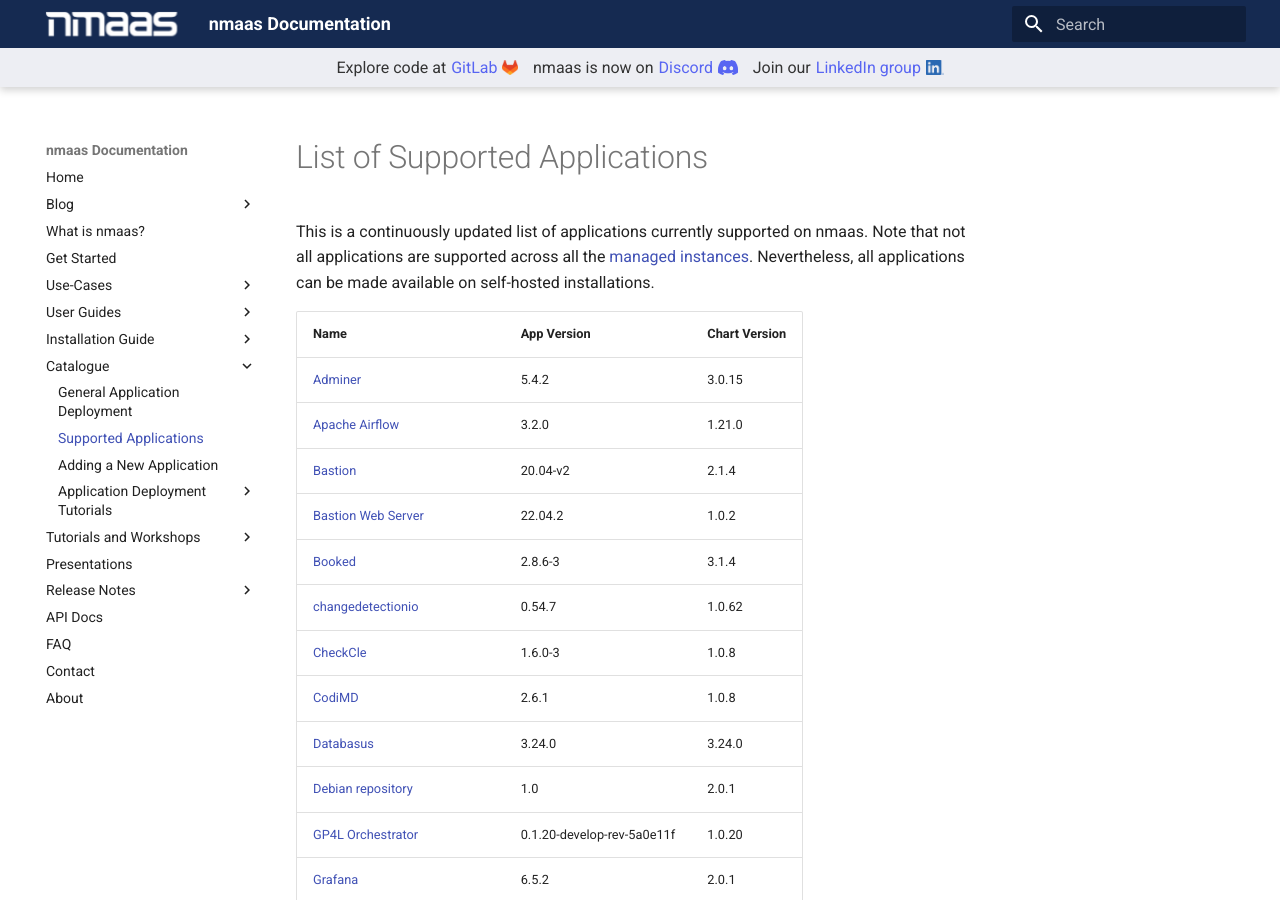
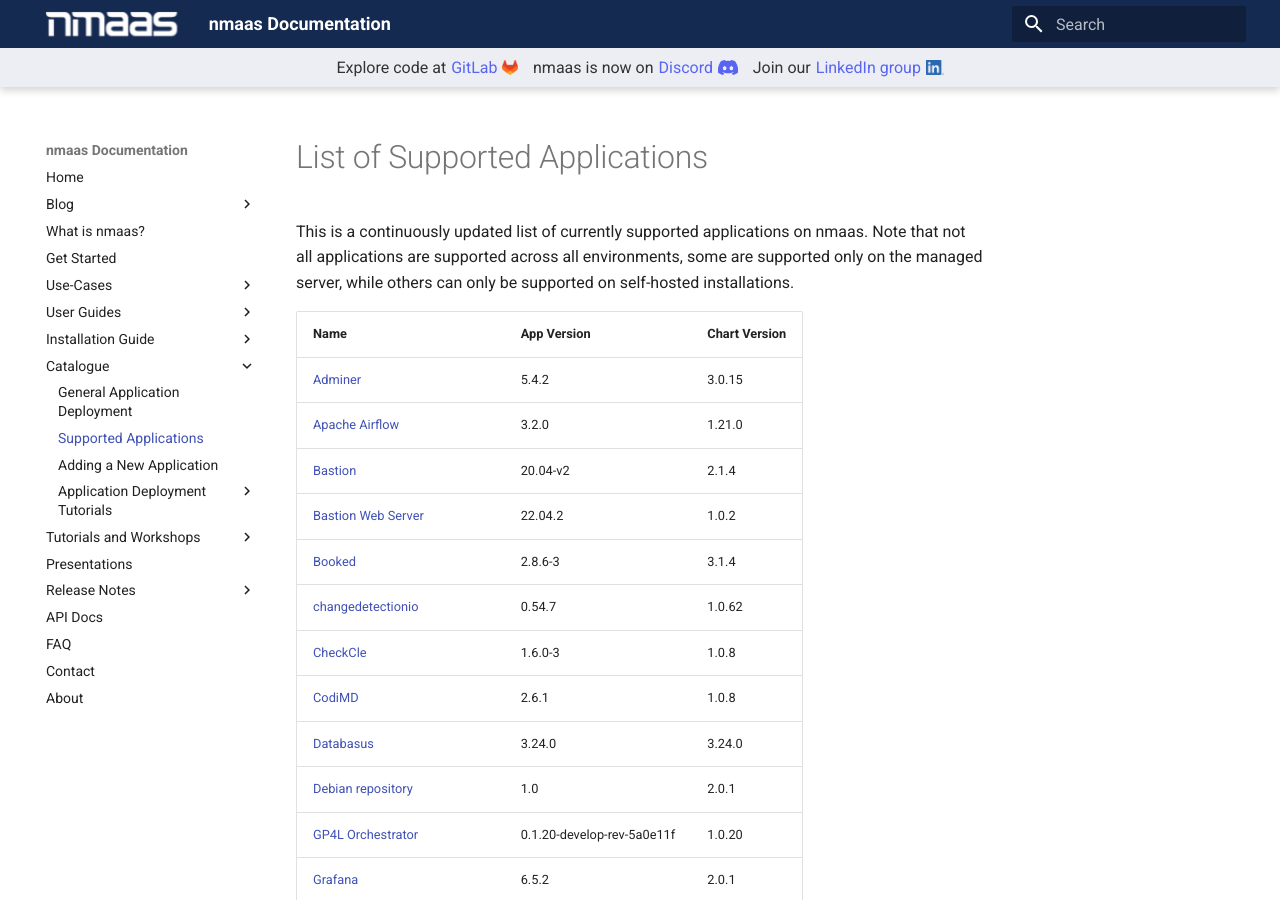
Before and after one commit to nmaas-platform/nmaas-docs, an MkDocs documentation site: the page built from docs/nmaas-applications/application-list.md, in a window 1280 px wide and 900 px high. Built offline with MkDocs 1.6.1 and Material for MkDocs 9.7.7, drawn with Linux system fonts in a browser that asks for light colours.

```diff
--- a/docs/nmaas-applications/application-list.md
+++ b/docs/nmaas-applications/application-list.md
@@ -1,8 +1,6 @@
 # List of Supported Applications
 
-This is a continuously updated list of applications currently supported on nmaas. Note that not all applications are
-supported across all the [managed instances](https://docs.nmaas.eu/get-started/). Nevertheless, all applications can be
-made available on self-hosted installations.
+This is a continuously updated list of currently supported applications on nmaas. Note that not all applications are supported across all environments, some are supported only on the managed server, while others can only be supported on self-hosted installations.
 
 |                                                      Name                                                     |        App Version       |Chart Version|
 |---------------------------------------------------------------------------------------------------------------|--------------------------|-------------|
```
